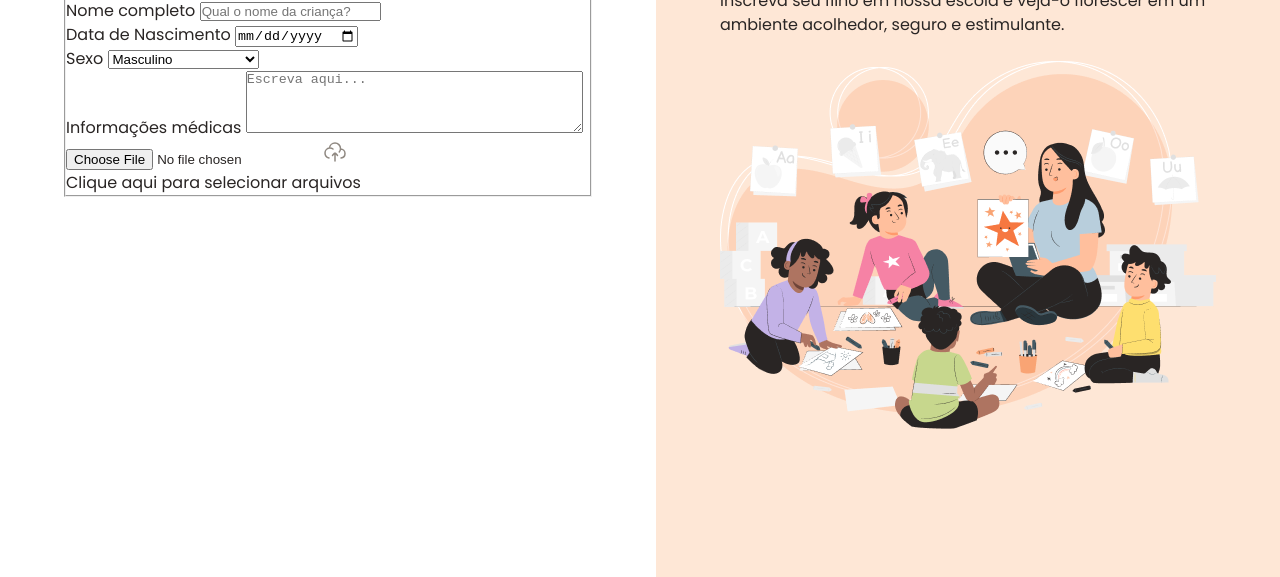
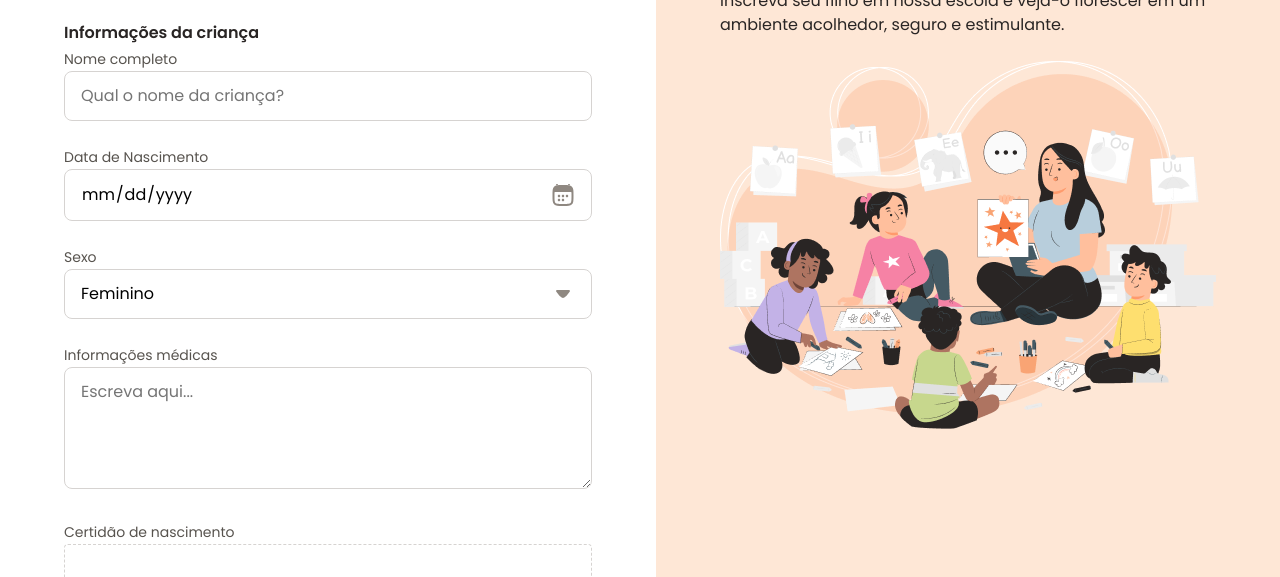
Before and after one commit to guilherme-maluf/Formulario-de-Matricula, a plain HTML site: page Aula/index.html in a window 1280 px wide. Shown: the part 223-800 px from the top of the page. Drawn offline with Linux system fonts and the light colour scheme.

Commit message:
Informações da Criança

```diff
--- a/Aula/index.html
+++ b/Aula/index.html
@@ -33,8 +33,8 @@
           <div class="select-wrapper">
             <label for="gender">Sexo</label>
             <select name="gender" id="gender">
+              <option value="feminino">Feminino</option>
               <option value="masculino">Masculino</option>
-              <option value="feminino">Feminino</option>
               <option value="na">Prefiro não responder</option>
             </select>
           </div>
@@ -42,10 +42,13 @@
             <label for="medical-info">Informações médicas</label>
             <textarea id="medical-info" name="medical-info" rows="4" cols="40" maxlength="500" placeholder="Escreva aqui..."></textarea>
           </div>
-          <div class="file-wrapper">
+          <div class="droparea-wrapper">
+            <label for="birth-file">Certidão de nascimento</label>
+            <div class="dropzone">
               <input type="file" name="birth-file" id="birth-file">
               <img src="assets/icons/cloud-upload.svg" alt="Escolher arquivo">
               <p>Clique aqui para selecionar arquivos</p>
+            </div>
           </div>
 
 
--- /dev/null
+++ b/Aula/styles/forms.css
@@ -0,0 +1,109 @@
+form {
+  margin-top: 3rem;
+}
+
+fieldset {
+  border: none;
+  display: flex;
+  flex-direction: column;
+  gap: 1.5rem;
+}
+
+input, textarea, select {
+  appearance: none;
+  width: 100%;
+  border-radius: 0.5rem;
+  border: 1px solid var(--color-stroke-default);
+  padding:  0.75rem 1rem;
+  font: var(--text-md);
+}
+
+label {
+  font: var(--text-sm);
+  color: var(--color-text-secondary);
+  display: ;
+}
+
+legend {
+  font: var(--text-h4);
+  margin-bottom: 1.5rem;
+
+  display: block;
+  margin-bottom: 0.25rem;
+}
+
+input:focus, select:focus, textarea:focus,input[type="date"]:focus-within {
+  outline: 0.25rem solid var(--color-surface-secondary);
+  border: 0.125rem solid var(--color-stroke-highlight);
+}
+
+input[type="date"] {
+  position: relative;
+
+  &::-webkit-calendar-picker-indicator {
+    cursor: pointer;
+    opacity: 0;
+  }
+
+  &::before {
+    content: "";
+    position: absolute;
+    background: url(../assets/icons/calendar-03.svg) center/contain;
+    right: 1rem;
+    width: 1.5rem;
+    height: 1.5rem;
+
+    top: 50%;
+    transform: translateY(-50%);
+  }
+
+}
+
+select {
+  background: url(../assets/icons/arrow-down-01.svg) no-repeat calc(100% - 1rem);
+  cursor: pointer;
+}
+
+.dropzone {
+  border: 1px dashed var(--color-stroke-default);
+  border-radius: 0.25rem;
+  display:flex;
+  flex-direction: column;
+  justify-items: center;
+  gap: 0.5rem;
+  text-align: center;
+  padding: 1.75rem 1rem;
+  position: relative;
+
+  input {
+    position: absolute;
+    width: 100%;
+    height: 100%;
+    inset: 0;
+    opacity: 0;
+    cursor: pointer;
+  }
+
+  img {
+    width: 3rem;
+    height: 3rem;
+    align-self: center;
+  }
+
+  p{
+    max-width: ;width: 9.8125rem;
+    color: var(--color-text-none);
+    align-self: center;
+  }
+
+  &:hover, &:has(input:focus) {
+    border-width: 2px;
+    border-color: var(--color-stroke-highlight);
+    background-color: var(--color-surface-secondary);
+
+    & p {
+      color: var(--color-text-tertiary);
+    }
+
+  }
+}
--- a/Aula/styles/index.css
+++ b/Aula/styles/index.css
@@ -1,2 +1,3 @@
 @import url(global.css);
 @import url(layout.css);
+@import url(forms.css);
```
